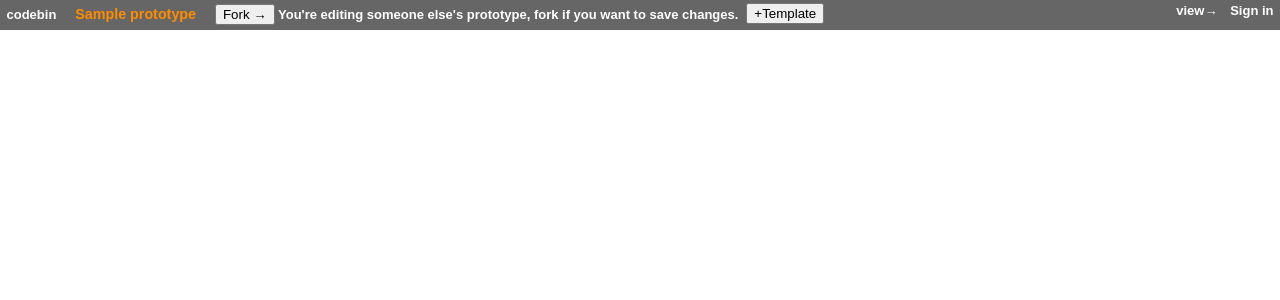
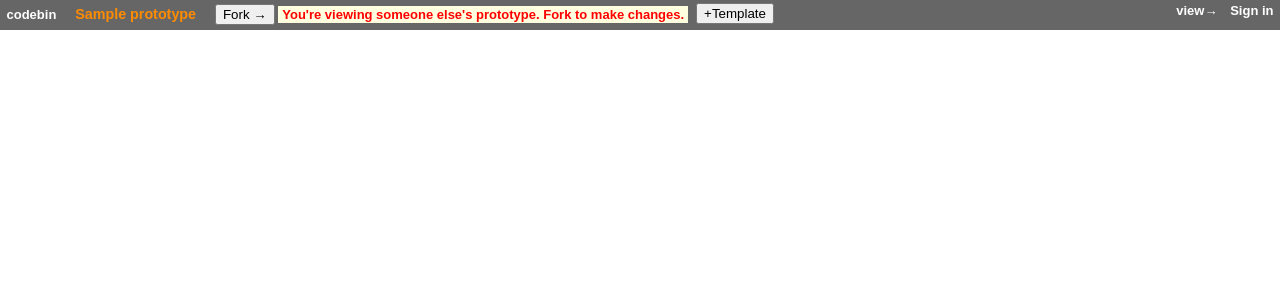
Before and after one commit to hoathienvu8x/urloritdidnthappen, a Python web app: template templates/base.html in a window 1280 px wide. Shown: the top 300 px of the page. Run offline with Jinja, Linux system fonts and the light colour scheme; the template is opened without the code that fills it: most values are stand-ins (such as "Sample title", 1, 10 or a date in 2020).

Commit message:
fix initial view

```diff
--- a/static/editor.css
+++ b/static/editor.css
@@ -193,6 +193,11 @@ a:hover {
 .mine-body #save-content-forkwarn {
   display: none;
 }
+#save-content-forkwarn {
+  background: lightyellow;
+  color: red;
+  padding: 1px 4px;
+}
 .mine-content {
   padding: 20px;
 }
--- a/templates/base.html
+++ b/templates/base.html
@@ -33,8 +33,8 @@
               <span id="view-content-title">{{ prototype.title }}</span>
               <input type="submit" value="Fork →">
               <strong id="save-content-forkwarn">
-                You're editing someone else's prototype,
-                fork if you want to save changes.
+                You're viewing someone else's prototype.
+                Fork to make changes.
               </strong>
             {% endif %}
           </h1>
```
Also changed, not shown: static/editor.js (+14 -8 lines).
